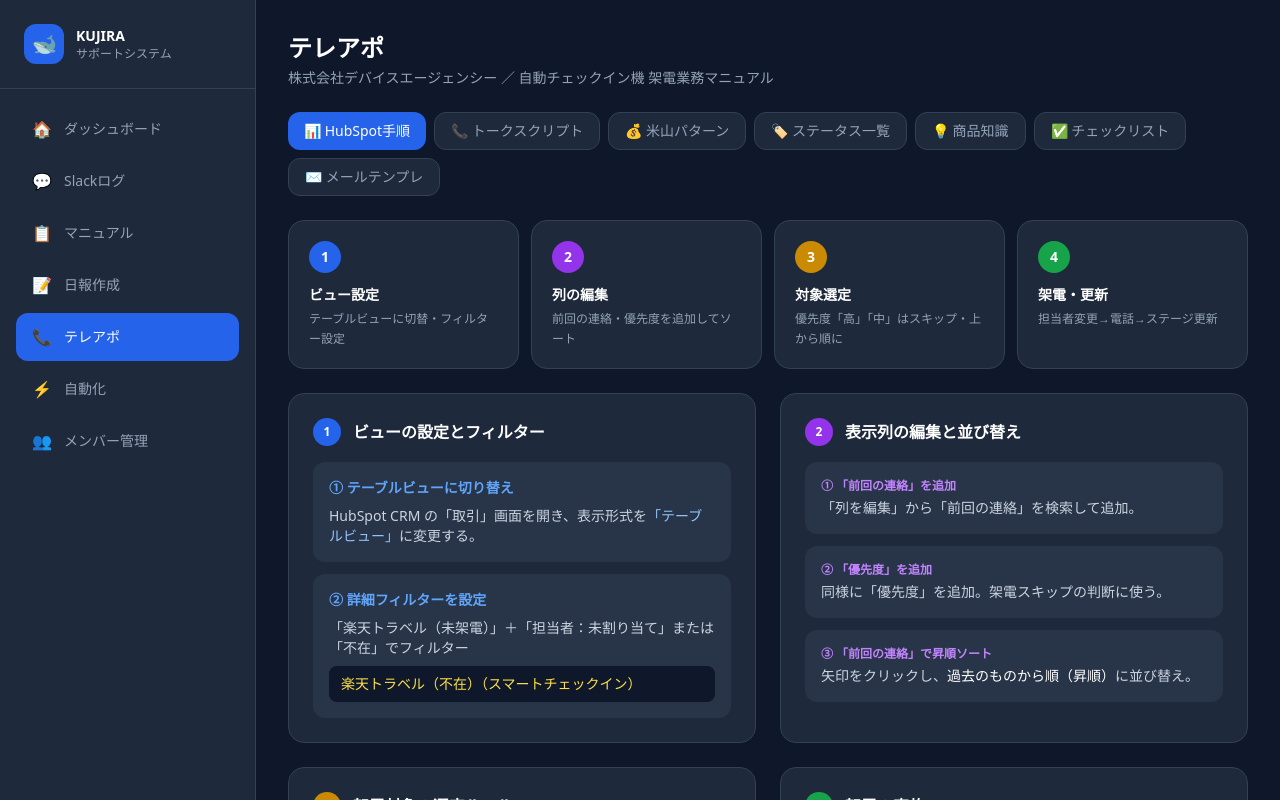
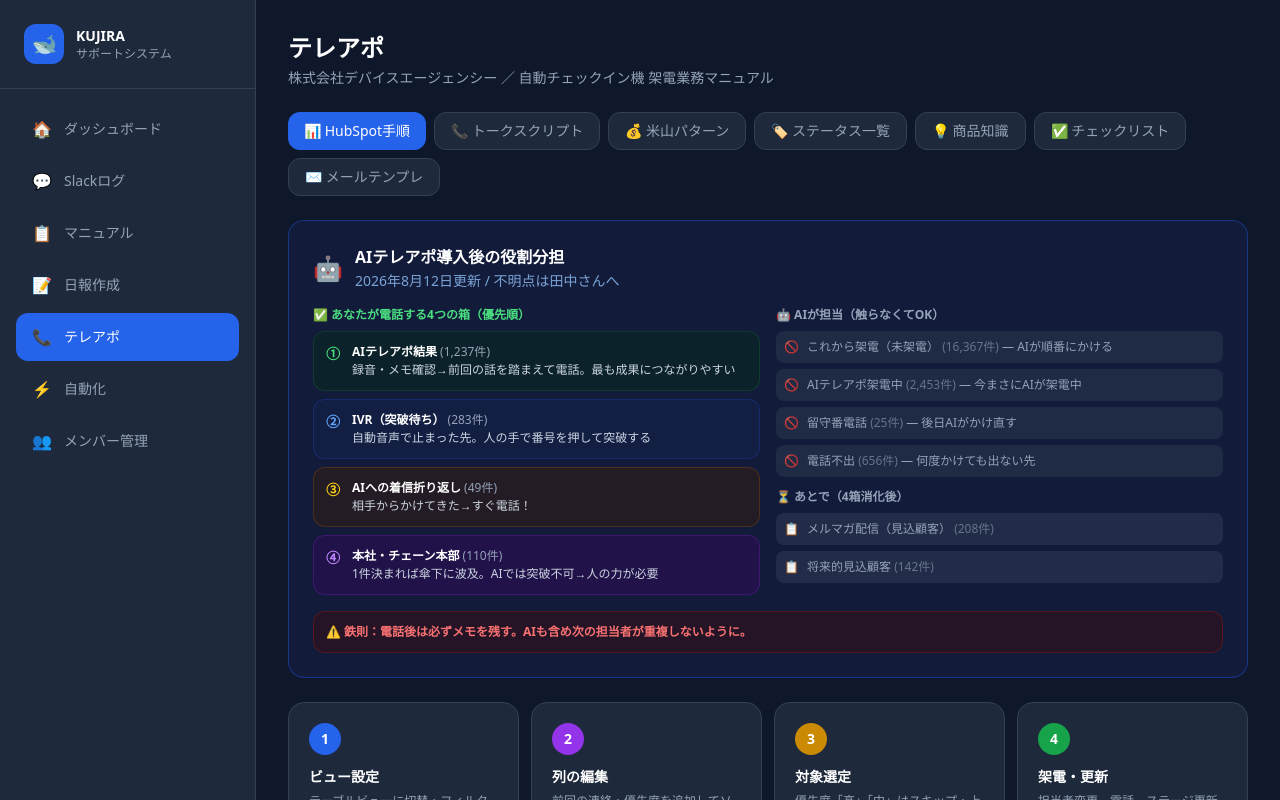
Before and after one commit to fyoneyone9-cyber/kujira-support, a Next.js app: page /teleapo in a window 1280 px wide. Shown: the top 800 px of the page. Built offline with nearby package versions, Linux system fonts and the light colour scheme.

Commit message:
feat: HubSpot teleapo stage guide updated (AI teleapo 2026-08-12)

```diff
--- a/src/app/(app)/teleapo/page.tsx
+++ b/src/app/(app)/teleapo/page.tsx
@@ -357,6 +357,78 @@
       {/* ─── TAB: HubSpot手順 ─── */}
       {activeTab === 'hubspot' && (
         <div className="space-y-6">
+
+          {/* AIテレアポ導入後の新ステージ案内（2026-08-12更新） */}
+          <div className="bg-blue-950/40 border border-blue-700/50 rounded-2xl p-6 mb-6">
+            <div className="flex items-center gap-3 mb-4">
+              <span className="text-2xl">🤖</span>
+              <div>
+                <h2 className="text-base font-bold text-white">AIテレアポ導入後の役割分担</h2>
+                <p className="text-sm text-blue-300/80 mt-0.5">2026年8月12日更新 / 不明点は田中さんへ</p>
+              </div>
+            </div>
+            <div className="grid grid-cols-1 md:grid-cols-2 gap-4 mb-4">
+              <div>
+                <p className="text-xs font-bold text-green-400 mb-2">✅ あなたが電話する4つの箱（優先順）</p>
+                <div className="space-y-2">
+                  {[
+                    { num: '①', label: 'AIテレアポ結果', count: '1,237件', desc: '録音・メモ確認→前回の話を踏まえて電話。最も成果につながりやすい', color: 'green' },
+                    { num: '②', label: 'IVR（突破待ち）', count: '283件', desc: '自動音声で止まった先。人の手で番号を押して突破する', color: 'blue' },
+                    { num: '③', label: 'AIへの着信折り返し', count: '49件', desc: '相手からかけてきた→すぐ電話！', color: 'yellow' },
+                    { num: '④', label: '本社・チェーン本部', count: '110件', desc: '1件決まれば傘下に波及。AIでは突破不可→人の力が必要', color: 'purple' },
+                  ].map((item) => (
+                    <div key={item.num} className={`flex items-start gap-3 p-3 rounded-xl border ${
+                      item.color === 'green' ? 'bg-green-950/40 border-green-800/40' :
+                      item.color === 'blue' ? 'bg-blue-950/40 border-blue-800/40' :
+                      item.color === 'yellow' ? 'bg-yellow-950/40 border-yellow-800/40' :
+                      'bg-purple-950/40 border-purple-800/40'
+                    }`}>
+                      <span className={`text-sm font-bold flex-shrink-0 ${
+                        item.color === 'green' ? 'text-green-400' :
+                        item.color === 'blue' ? 'text-blue-400' :
+                        item.color === 'yellow' ? 'text-yellow-400' : 'text-purple-400'
+                      }`}>{item.num}</span>
+                      <div>
+                        <p className="text-white text-xs font-bold">{item.label} <span className="text-slate-400 font-normal">({item.count})</span></p>
+                        <p className="text-slate-300 text-xs mt-0.5">{item.desc}</p>
+                      </div>
+                    </div>
+                  ))}
+                </div>
+              </div>
+              <div>
+                <p className="text-xs font-bold text-slate-400 mb-2">🤖 AIが担当（触らなくてOK）</p>
+                <div className="space-y-1.5">
+                  {[
+                    { label: 'これから架電（未架電）', count: '16,367件', desc: 'AIが順番にかける' },
+                    { label: 'AIテレアポ架電中', count: '2,453件', desc: '今まさにAIが架電中' },
+                    { label: '留守番電話', count: '25件', desc: '後日AIがかけ直す' },
+                    { label: '電話不出', count: '656件', desc: '何度かけても出ない先' },
+                  ].map((item, i) => (
+                    <div key={i} className="flex items-center gap-2 p-2 bg-slate-700/40 rounded-lg">
+                      <span className="text-slate-500 text-xs">🚫</span>
+                      <p className="text-slate-400 text-xs">{item.label} <span className="text-slate-500">({item.count})</span> — {item.desc}</p>
+                    </div>
+                  ))}
+                </div>
+                <p className="text-xs font-bold text-slate-400 mb-2 mt-3">⏳ あとで（4箱消化後）</p>
+                <div className="space-y-1.5">
+                  {[
+                    { label: 'メルマガ配信（見込顧客）', count: '208件' },
+                    { label: '将来的見込顧客', count: '142件' },
+                  ].map((item, i) => (
+                    <div key={i} className="flex items-center gap-2 p-2 bg-slate-600/30 rounded-lg">
+                      <span className="text-slate-500 text-xs">📋</span>
+                      <p className="text-slate-400 text-xs">{item.label} <span className="text-slate-500">({item.count})</span></p>
+                    </div>
+                  ))}
+                </div>
+              </div>
+            </div>
+            <div className="bg-red-950/40 border border-red-800/40 rounded-xl p-3">
+              <p className="text-xs text-red-400 font-bold">⚠️ 鉄則：電話後は必ずメモを残す。AIも含め次の担当者が重複しないように。</p>
+            </div>
+          </div>
 
           {/* フロー */}
           <div className="grid grid-cols-1 md:grid-cols-4 gap-3">
```
